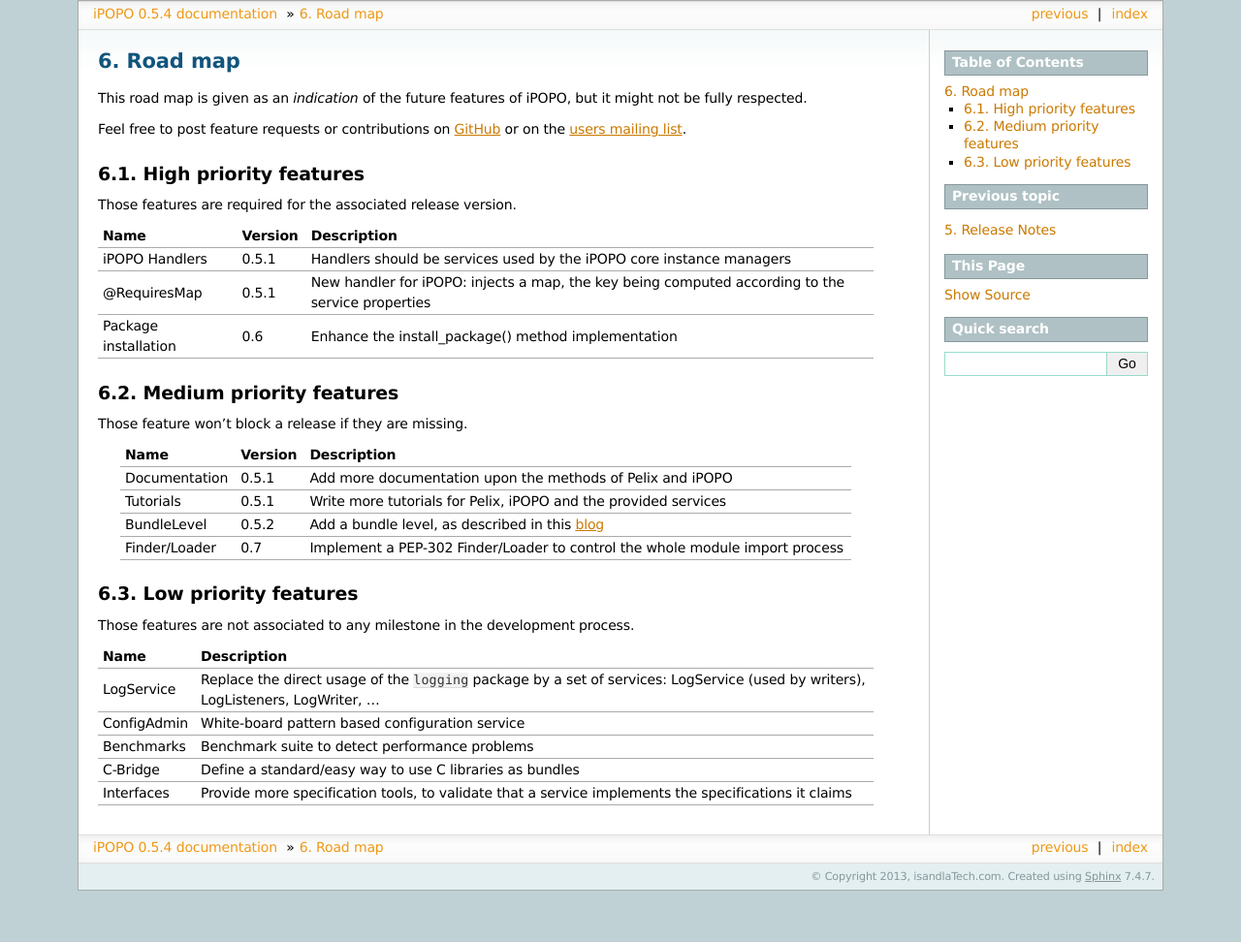
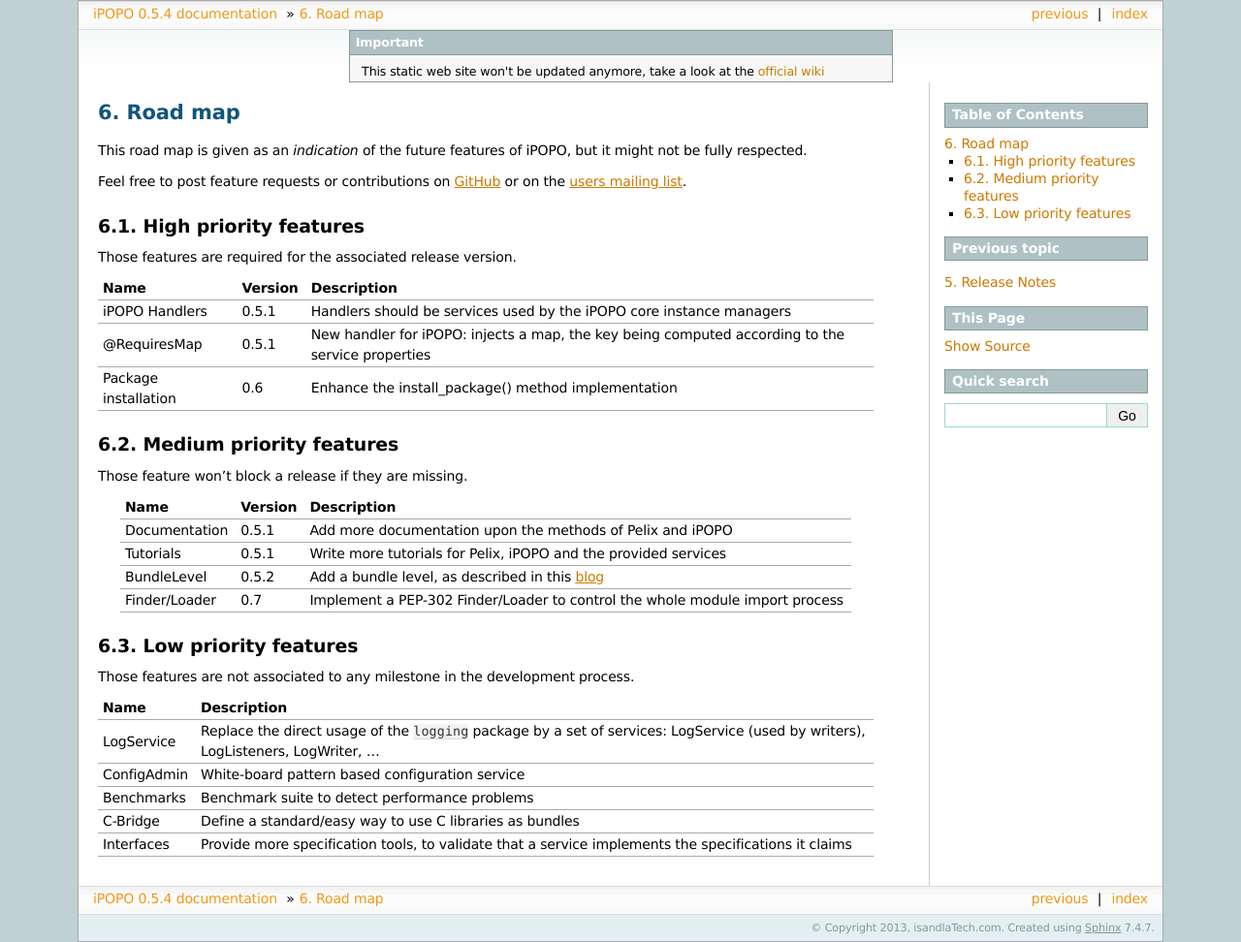
Before and after one commit to tcalmant/ipopo, a Sphinx documentation site: the page built from website-ipopo/source/content/roadmap.rst, in a window 1280 px wide. Shown: the whole page at 97% size. Built offline with Sphinx 7.4.7, drawn with Linux system fonts in a browser that asks for light colours; before the commit the page ends 919 px from its top, so only the background shows below that.

Commit message:
Static site: Link to the wiki now in the template
The link to the wiki is now visible on the top of all pages.

```diff
--- a/website-ipopo/source/_templates/layout.html
+++ b/website-ipopo/source/_templates/layout.html
@@ -13,6 +13,14 @@
     ga.src = ('https:' == document.location.protocol ? 'https://ssl' : 'http://www') + '.google-analytics.com/ga.js';
     var s = document.getElementsByTagName('script')[0]; s.parentNode.insertBefore(ga, s);
   })();
-
 </script>
 {% endblock %}
+
+{% block document %}
+<div class="admonition important" style="width: 50%; margin : auto">
+<p class="first admonition-title">Important</p>
+<p class="last">This static web site won't be updated anymore, take a look at
+the <a class="reference external" href="/wiki/doku.php">official wiki</a></p>
+</div>
+{{ super() }}
+{% endblock %}
--- a/website-ipopo/source/index-static.rst
+++ b/website-ipopo/source/index-static.rst
@@ -7,9 +7,6 @@
 inspired from the Java project
 `iPOJO <http://felix.apache.org/site/apache-felix-ipojo.html>`_.
 Its development is supported by `isandlaTech <http://www.isandlatech.com>`_.
-
-.. important:: This static web site won't be updated anymore, take a look at
-   the `official wiki <./wiki/doku.php>`_
 
 .. toctree::
    :maxdepth: 2
```
